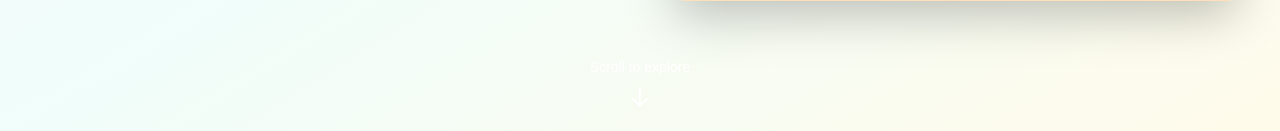
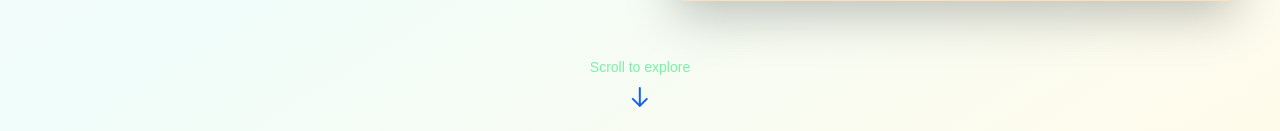
Before and after one commit to itsdipakshah/tripFrontend, a React (Vite) app: page / in a window 1280 px wide. Shown: the part 669-800 px from the top of the page. Built offline with nearby package versions, Linux system fonts and the light colour scheme; no server answers.

Commit message:
color changed

```diff
--- a/src/components/LandingComponents/Hero.jsx
+++ b/src/components/LandingComponents/Hero.jsx
@@ -165,12 +165,12 @@ export default function Hero() {
 
       {/* Scroll indicator */}
       <motion.div
-        className="absolute bottom-8 left-1/2 transform -translate-x-1/2 text-white"
+        className="absolute bottom-8 left-1/2 transform -translate-x-1/2 text-blue-600"
         animate={{ y: [0, 10, 0] }}
         transition={{ duration: 2, repeat: Infinity }}
       >
-        <div className="text-center">
-          <p className="text-sm mb-2">Scroll to explore</p>
+        <div className="text-center ">
+          <p className="text-sm mb-2 text-green-300">Scroll to explore</p>
           <svg className="w-6 h-6 mx-auto" fill="none" stroke="currentColor" viewBox="0 0 24 24">
             <path strokeLinecap="round" strokeLinejoin="round" strokeWidth={2} d="M19 14l-7 7m0 0l-7-7m7 7V3" />
           </svg>
```
